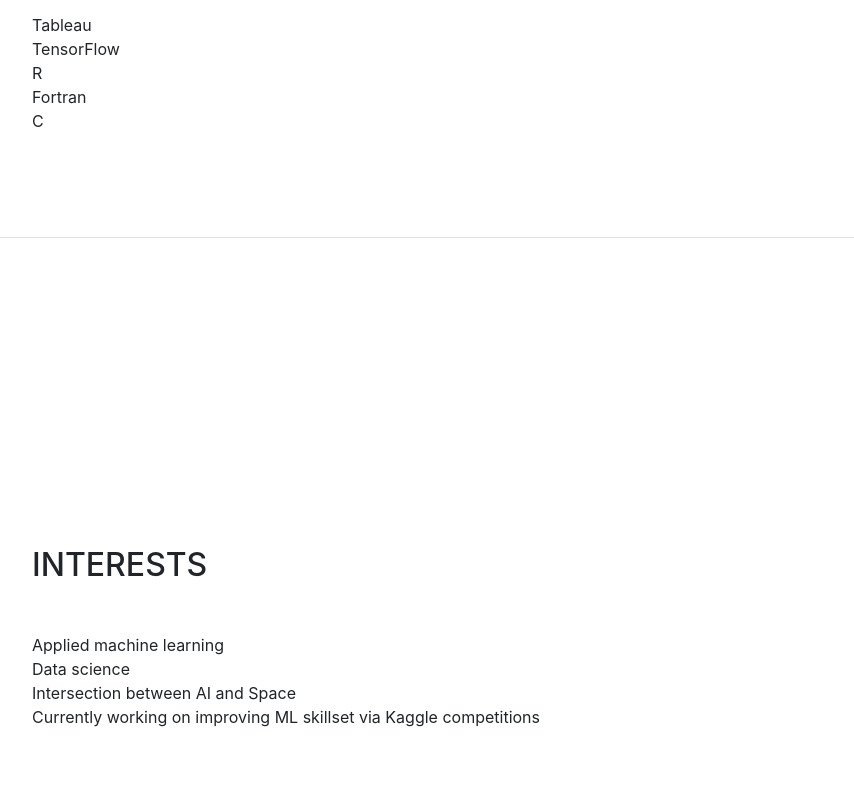
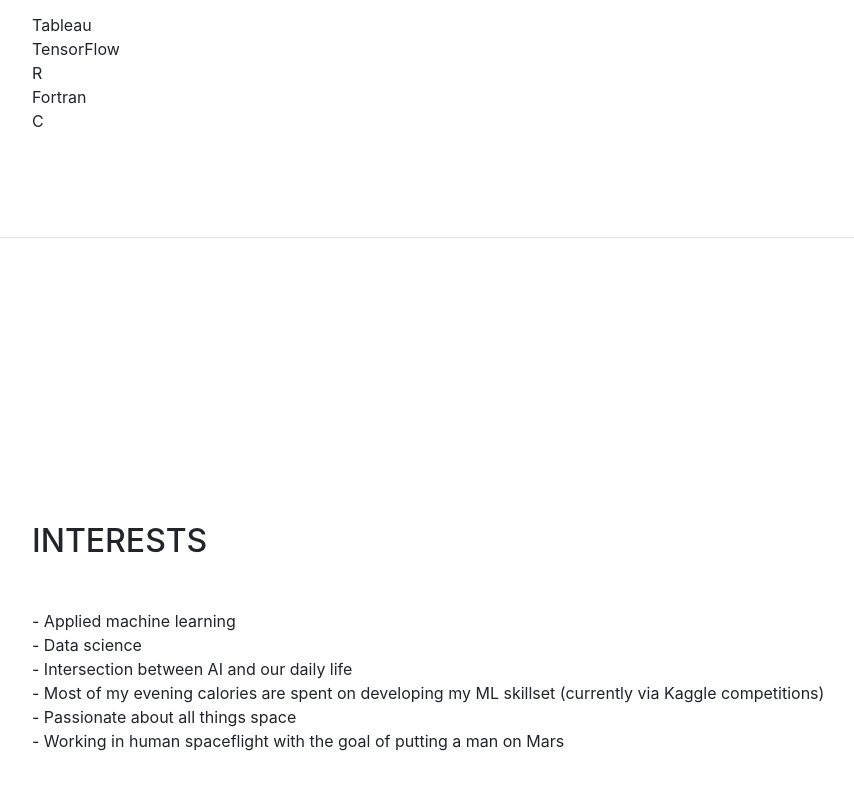
Before and after one commit to waynechoy/old-waynechoy.github.io, a website with bundled scripts: page index.html in a window 1280 px wide. Shown: the part 3347-4137 px from the top of the page, without its empty margins (288-1142 px from the left). Built offline with nearby package versions, Linux system fonts and the light colour scheme; a web font is replaced by a local one.

Commit message:
finaldraft1

```diff
--- a/index.html
+++ b/index.html
@@ -29,7 +29,7 @@
 
     <nav class="navbar navbar-expand-lg navbar-dark bg-primary fixed-top" id="sideNav">
       <a class="navbar-brand js-scroll-trigger" href="#page-top">
-        <span class="d-block d-lg-none">Start Bootstrap</span>
+        <span class="d-block d-lg-none">Wayne Choy</span>
         <span class="d-none d-lg-block">
           <img class="img-fluid img-profile rounded-circle mx-auto mb-2" src="img/profile.jpg" alt="">
         </span>
@@ -69,7 +69,7 @@
             <!--a href="mailto:name@email.com">name@email.com</a-->
 			<span class="text-primary">Texas Engineering</span>
           </div>
-          <!--p class="mb-5">About me blah lbhal blahhhhh :P</p-->
+          <p class="mb-5"> </p>
           <ul class="list-inline list-social-icons mb-0">
             <!--li class="list-inline-item">
               <a href="#">
@@ -280,10 +280,12 @@
       <section class="resume-section p-3 p-lg-5 d-flex flex-column" id="interests">
         <div class="my-auto">
           <h2 class="mb-5">Interests</h2>
-          <p class="mb-0">Applied machine learning</p>
-          <p class="mb-0">Data science</p>
-		  <p class="mb-0">Intersection between AI and Space</p>
-		  <p class="mb-0">Currently working on improving ML skillset via Kaggle competitions</p>
+          <p class="mb-0">- Applied machine learning</p>
+          <p class="mb-0">- Data science</p>
+		  <p class="mb-0">- Intersection between AI and our daily life</p>
+		  <p class="mb-0">- Most of my evening calories are spent on developing my ML skillset (currently via Kaggle competitions)</p>
+		  <p class="mb-0">- Passionate about all things space</p>
+		  <p class="mb-0">- Working in human spaceflight with the goal of putting a man on Mars</p>
         </div>
       </section>
 
```
